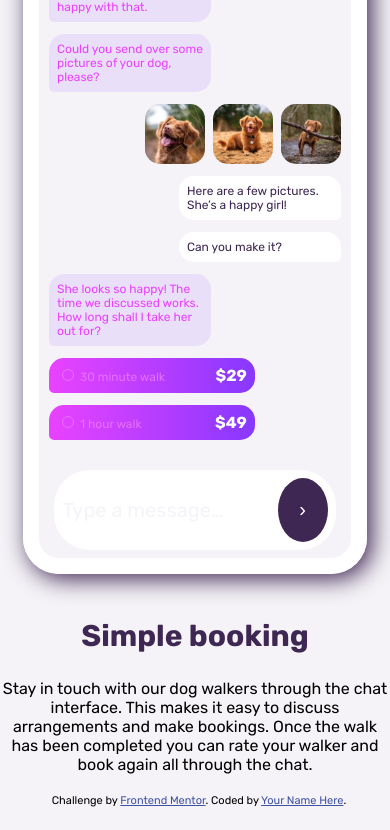
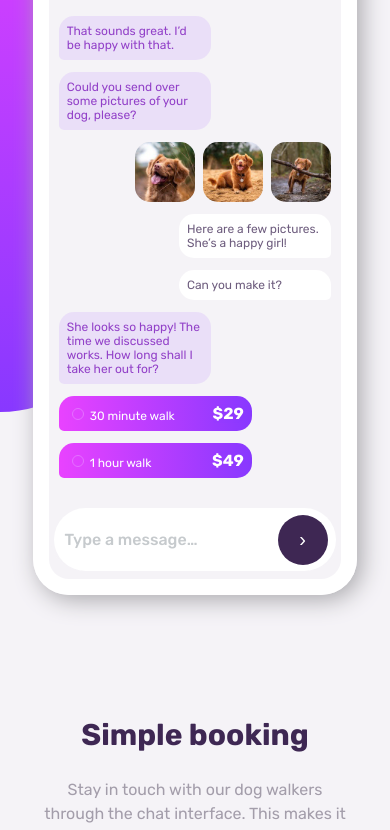
Before and after one commit to Holgermueller/chat-app-css-illustration-master, a plain HTML site: page index.html in a window 390 px wide. Shown: the part 188-1018 px from the top of the page. Drawn offline with Linux system fonts and the light colour scheme.

Commit message:
finished mobile layout

```diff
--- a/index.html
+++ b/index.html
@@ -23,6 +23,7 @@
   </head>
   <body>
     <main>
+      <div class="box"></div>
       <section class="phone-section">
         <div class="smartphone">
           <div class="phone-content">
--- a/styles.css
+++ b/styles.css
@@ -15,17 +15,32 @@ main {
   flex-direction: column;
 }
 
+.box {
+  position: absolute;
+  width: 100%;
+  height: 600px;
+  margin-left: -50%;
+  background: linear-gradient(
+    to bottom,
+    hsl(293, 100%, 63%),
+    hsl(264, 100%, 61%)
+  );
+  background-color: hsl(264, 100%, 61%);
+  border-bottom-right-radius: 50%;
+  border-bottom-left-radius: 50%;
+}
+
 .smartphone {
   position: relative;
-  width: 80%;
+  width: 75%;
   height: max-content;
-  margin: 5% auto;
+  margin: 20% auto;
   border: 16px hsl(0, 0%, 100%) solid;
   border-top-width: 40px;
   border-bottom-width: 16px;
   border-radius: 36px;
   background-color: transparent;
-  box-shadow: 5px 5px 23px hsl(271, 36%, 24%);
+  box-shadow: 5px 5px 23px hsl(255, 2%, 67%);
 }
 
 .smartphone:before {
@@ -38,7 +53,7 @@ main {
   left: 50%;
   transform: translate(-50%, -50%);
   background: #333;
-  border-radius: 10px;
+  border-radius: 50px;
 }
 
 .phone-content {
@@ -47,17 +62,15 @@ main {
 }
 
 .content-header {
-  padding: 20px;
+  padding: 10px;
   background: linear-gradient(
     to right,
     hsl(264, 100%, 61%),
     hsl(293, 100%, 63%)
   );
-  color: hsl(0, 0%, 100%);
   display: flex;
   flex-direction: row;
   align-items: center;
-
   border-bottom-left-radius: 15px;
   border-bottom-right-radius: 15px;
 }
@@ -69,18 +82,23 @@ main {
   width: 40px;
 }
 
+.name-container {
+  margin-left: 4px;
+}
+
 h2,
 .content-header p {
   margin: 0 auto;
   font-size: 14px;
+  color: hsl(276, 100%, 81%);
+}
+
+h2 {
+  font-weight: 700;
 }
 
 .content-header p {
   color: hsl(270, 20%, 96%);
-}
-
-.name-container {
-  margin-left: 4px;
 }
 
 .content-header button {
@@ -110,14 +128,14 @@ h2,
 .chat p:nth-child(2),
 .chat p:nth-child(6) {
   background-color: hsla(264, 100%, 61%, 0.1);
-  color: hsl(293, 100%, 63%);
+  color: hsl(276, 55%, 52%);
   border-bottom-left-radius: 5px;
 }
 
 .chat p:nth-child(4),
 .chat p:nth-child(5) {
   background-color: hsl(0, 0%, 100%);
-  color: hsl(271, 36%, 24%);
+  color: hsl(271, 15%, 43%);
   margin-left: auto;
   border-bottom-right-radius: 5px;
 }
@@ -176,19 +194,21 @@ input[type="radio"] {
 
 label {
   margin-right: auto;
-  color: hsl(289, 100%, 72%);
+  color: hsl(0, 0%, 100%);
 }
 
 .reply-interface {
-  width: 85%;
+  width: 90%;
   margin: 8px auto;
   background-color: hsl(0, 0%, 100%);
-  color: hsl(270, 20%, 96%);
-  font-size: 20px;
-  padding: 8px;
+  color: hsl(206, 6%, 79%);
+  font-size: 16px;
+  font-weight: 500;
+  padding: 6px 8px 6px 10px;
   border-radius: 36px;
   display: flex;
   flex-direction: row;
+  align-items: center;
 }
 
 .reply-interface button {
@@ -197,11 +217,14 @@ label {
   background-color: hsl(271, 36%, 24%);
   color: hsl(0, 0%, 100%);
   width: 50px;
+  height: 50px;
   font-size: 20px;
   margin-bottom: none;
 }
 
 .copy-section {
+  width: 80%;
+  margin: 5% auto;
   text-align: center;
 }
 
@@ -212,6 +235,8 @@ h1 {
 
 .copy-section p {
   font-size: 16px;
+  line-height: 24px;
+  color: hsl(270, 7%, 64%);
 }
 
 .attribution {
```
